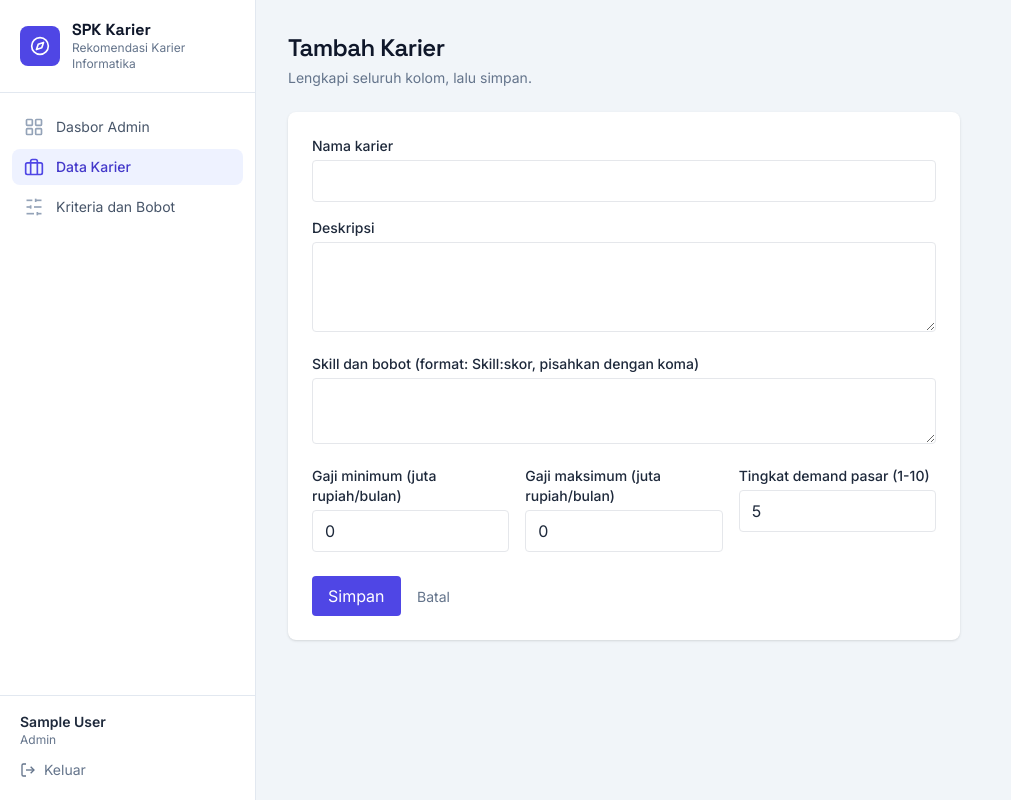
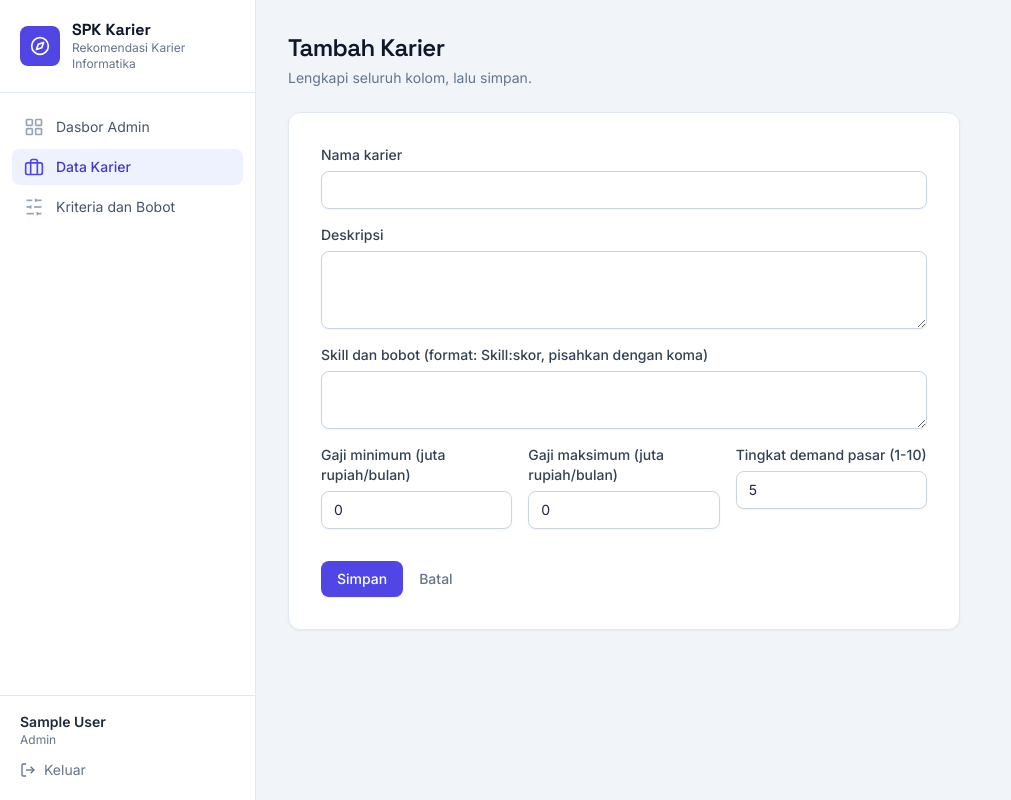
Before and after one commit to yfujust-collab/spk-rekomendasi-karier, a Flask app: page /admin/karier/tambah in a window 1280 px wide. Shown: the whole page, without its empty margins (0-1011 px from the left). Run offline with Flask 3, Linux system fonts and the light colour scheme; a user stored in the database is signed in; tables that the repository leaves empty hold one stand-in row (values such as "Sample post"); some libraries are stand-ins or nearby versions.

Commit message:
feat(ui): rapikan halaman light mahasiswa dan admin

```diff
--- a/app/templates/admin/career_form.html
+++ b/app/templates/admin/career_form.html
@@ -3,37 +3,45 @@
 {% block heading %}{{ judul }}{% endblock %}
 {% block subheading %}Lengkapi seluruh kolom, lalu simpan.{% endblock %}
 {% block content %}
-<div class="bg-white rounded-lg shadow p-6 max-w-2xl">
+<div class="card p-6 md:p-8 max-w-2xl">
   <form method="post">
     {{ form.hidden_tag() }}
-    <label class="block text-sm font-medium mb-1">{{ form.nama.label.text }}</label>
-    {{ form.nama(class="w-full border rounded px-3 py-2 mb-1") }}
-    {% if form.nama.errors %}<p class="text-sm text-red-600 mb-3">{{ form.nama.errors[0] }}</p>{% else %}<div class="mb-3"></div>{% endif %}
-    <label class="block text-sm font-medium mb-1">{{ form.deskripsi.label.text }}</label>
-    {{ form.deskripsi(class="w-full border rounded px-3 py-2 mb-1", rows=3) }}
-    {% if form.deskripsi.errors %}<p class="text-sm text-red-600 mb-3">{{ form.deskripsi.errors[0] }}</p>{% else %}<div class="mb-3"></div>{% endif %}
-    <label class="block text-sm font-medium mb-1">{{ form.skills.label.text }}</label>
-    {{ form.skills(class="w-full border rounded px-3 py-2 mb-1", rows=2) }}
-    {% if form.skills.errors %}<p class="text-sm text-red-600 mb-3">{{ form.skills.errors[0] }}</p>{% else %}<div class="mb-3"></div>{% endif %}
-    <div class="grid grid-cols-3 gap-4 mb-6">
+    <div class="mb-4">
+      <label class="label" for="nama">{{ form.nama.label.text }}</label>
+      {{ form.nama(class="input") }}
+      {% if form.nama.errors %}<p class="field-error">{{ form.nama.errors[0] }}</p>{% endif %}
+    </div>
+    <div class="mb-4">
+      <label class="label" for="deskripsi">{{ form.deskripsi.label.text }}</label>
+      {{ form.deskripsi(class="input", rows=3) }}
+      {% if form.deskripsi.errors %}<p class="field-error">{{ form.deskripsi.errors[0] }}</p>{% endif %}
+    </div>
+    <div class="mb-4">
+      <label class="label" for="skills">{{ form.skills.label.text }}</label>
+      {{ form.skills(class="input font-mono text-[13px]", rows=2) }}
+      {% if form.skills.errors %}<p class="field-error">{{ form.skills.errors[0] }}</p>{% endif %}
+    </div>
+    <div class="grid grid-cols-3 gap-4 mb-8">
       <div>
-        <label class="block text-sm font-medium mb-1">{{ form.gaji_min.label.text }}</label>
-        {{ form.gaji_min(class="w-full border rounded px-3 py-2") }}
-        {% if form.gaji_min.errors %}<p class="text-xs text-red-600 mt-1">{{ form.gaji_min.errors[0] }}</p>{% endif %}
+        <label class="label" for="gaji_min">{{ form.gaji_min.label.text }}</label>
+        {{ form.gaji_min(class="input") }}
+        {% if form.gaji_min.errors %}<p class="field-error">{{ form.gaji_min.errors[0] }}</p>{% endif %}
       </div>
       <div>
-        <label class="block text-sm font-medium mb-1">{{ form.gaji_max.label.text }}</label>
-        {{ form.gaji_max(class="w-full border rounded px-3 py-2") }}
-        {% if form.gaji_max.errors %}<p class="text-xs text-red-600 mt-1">{{ form.gaji_max.errors[0] }}</p>{% endif %}
+        <label class="label" for="gaji_max">{{ form.gaji_max.label.text }}</label>
+        {{ form.gaji_max(class="input") }}
+        {% if form.gaji_max.errors %}<p class="field-error">{{ form.gaji_max.errors[0] }}</p>{% endif %}
       </div>
       <div>
-        <label class="block text-sm font-medium mb-1">{{ form.demand.label.text }}</label>
-        {{ form.demand(class="w-full border rounded px-3 py-2") }}
-        {% if form.demand.errors %}<p class="text-xs text-red-600 mt-1">{{ form.demand.errors[0] }}</p>{% endif %}
+        <label class="label" for="demand">{{ form.demand.label.text }}</label>
+        {{ form.demand(class="input") }}
+        {% if form.demand.errors %}<p class="field-error">{{ form.demand.errors[0] }}</p>{% endif %}
       </div>
     </div>
-    {{ form.submit(class="bg-indigo-600 text-white rounded px-4 py-2 hover:bg-indigo-700") }}
-    <a href="{{ url_for('admin.careers') }}" class="ml-3 text-sm text-slate-500">Batal</a>
+    <div class="flex items-center gap-4">
+      {{ form.submit(class="btn-primary") }}
+      <a href="{{ url_for('admin.careers') }}" class="text-sm font-medium text-slate-500 hover:text-slate-800">Batal</a>
+    </div>
   </form>
 </div>
 {% endblock %}
```
